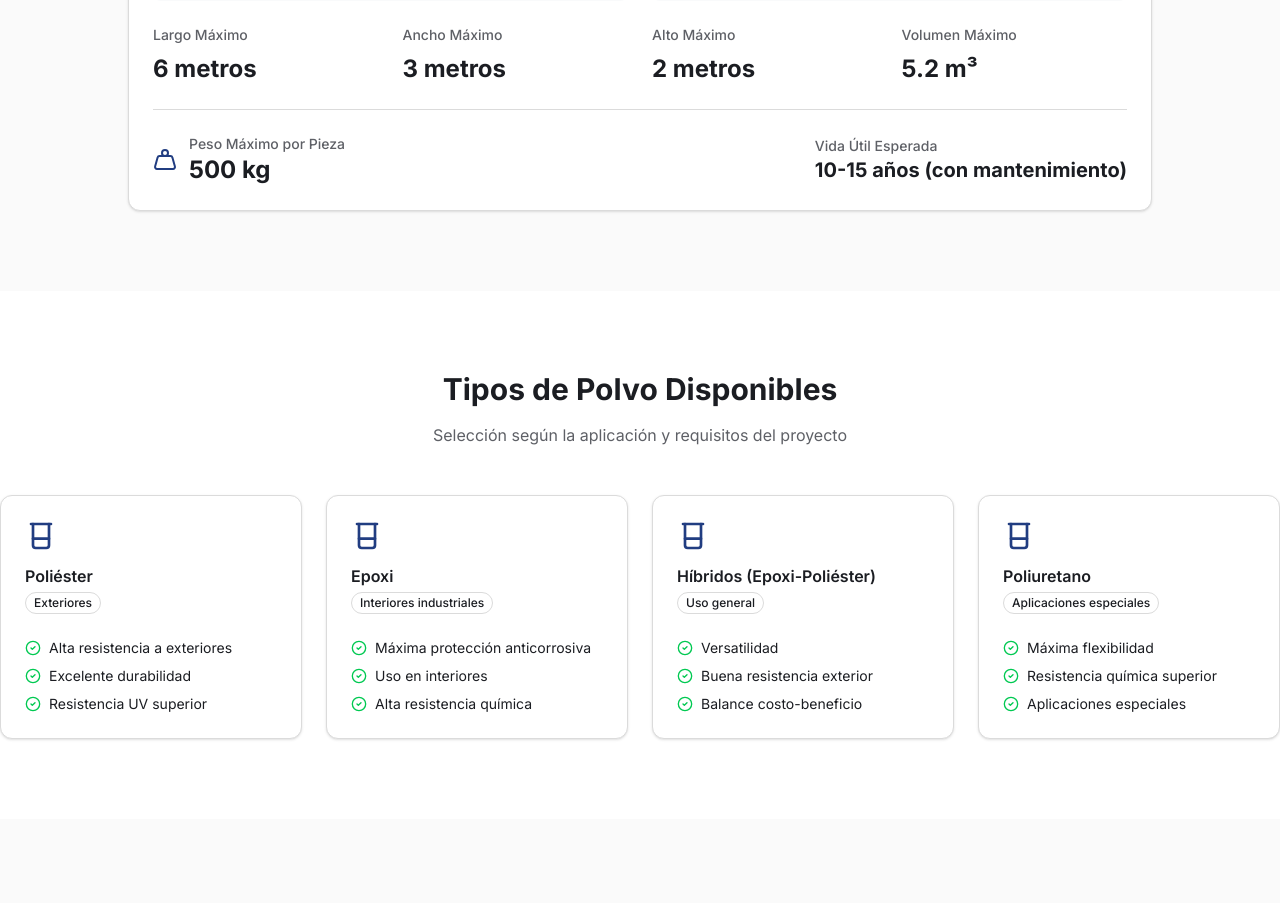
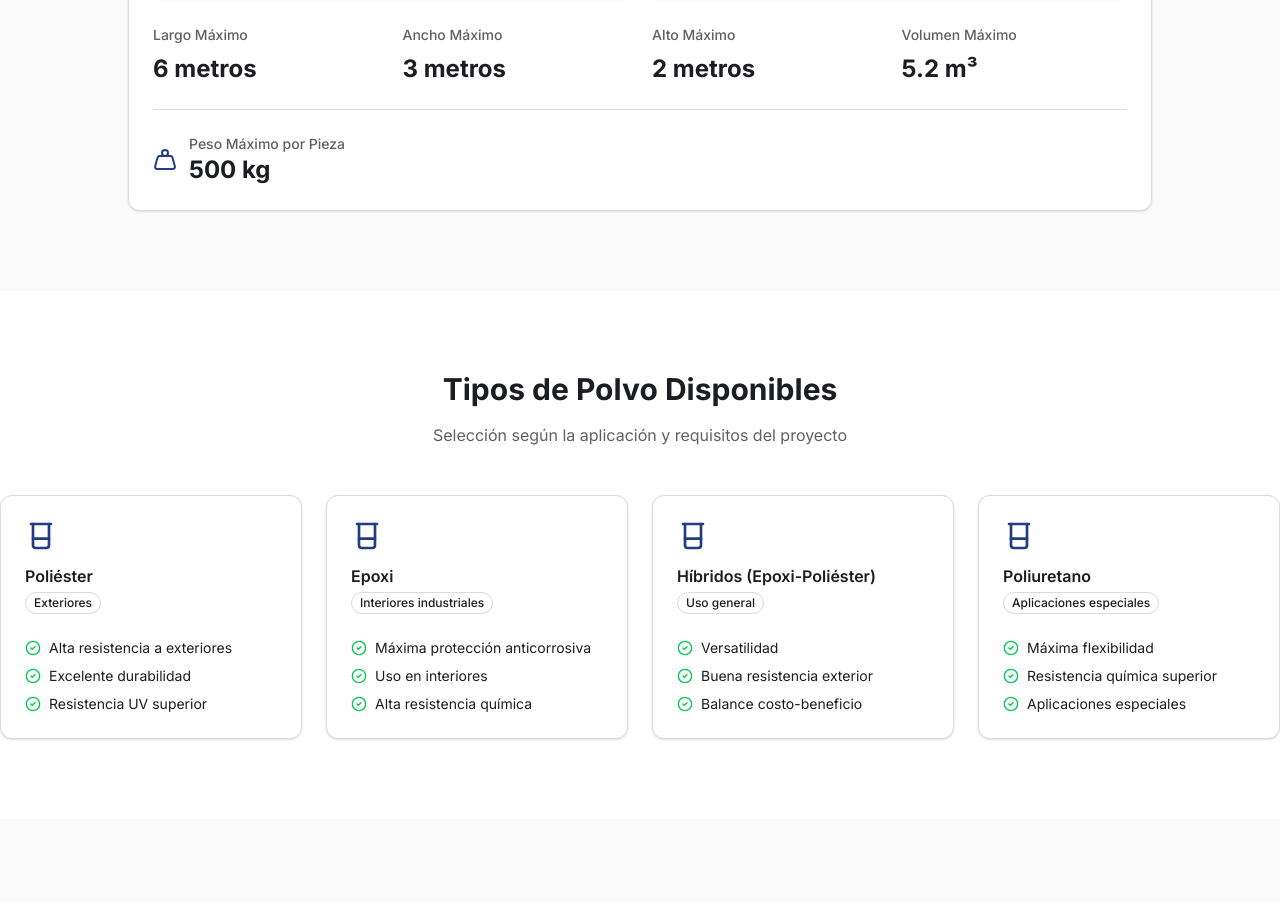
Before and after one commit to ElBeDev/accour, a Next.js app: page /especificaciones in a window 1280 px wide. Shown: the part 4140-5043 px from the top of the page. Built offline with nearby package versions, Linux system fonts and the light colour scheme; no server answers.

Commit message:
Eliminadas todas las referencias a vida útil/lifeExpectancy del sitio completo

```diff
--- a/src/app/especificaciones/page.tsx
+++ b/src/app/especificaciones/page.tsx
@@ -482,17 +482,11 @@ export default function EspecificacionesPage() {
 
                 <Separator className="my-6" />
 
-                <div className="flex items-center justify-between">
-                  <div className="flex items-center gap-3">
-                    <Weight className="size-6 text-primary" />
-                    <div>
-                      <p className="text-sm font-medium text-muted-foreground">Peso Máximo por Pieza</p>
-                      <p className="text-2xl font-bold">{TECHNICAL_SPECS.maxWeight}</p>
-                    </div>
-                  </div>
+                <div className="flex items-center gap-3">
+                  <Weight className="size-6 text-primary" />
                   <div>
-                    <p className="text-sm font-medium text-muted-foreground">Vida Útil Esperada</p>
-                    <p className="text-xl font-bold">{TECHNICAL_SPECS.lifeExpectancy}</p>
+                    <p className="text-sm font-medium text-muted-foreground">Peso Máximo por Pieza</p>
+                    <p className="text-2xl font-bold">{TECHNICAL_SPECS.maxWeight}</p>
                   </div>
                 </div>
               </CardContent>
--- a/src/app/industrias/page.tsx
+++ b/src/app/industrias/page.tsx
@@ -166,7 +166,7 @@ export default function IndustriasPage() {
                 benefits: [
                   'Resistencia a intemperie',
                   'No se descascara',
-                  'Larga vida útil',
+                  'Alta durabilidad',
                   'Bajo mantenimiento',
                 ],
               },
--- a/src/app/proceso/page.tsx
+++ b/src/app/proceso/page.tsx
@@ -323,17 +323,11 @@ export default function ProcesoPage() {
 
                     <Separator className="my-6" />
 
-                    <div className="grid gap-6 md:grid-cols-2">
-                      <div className="flex items-center gap-3">
-                        <Weight className="size-6 text-primary shrink-0" />
-                        <div>
-                          <p className="text-sm font-medium text-muted-foreground">Peso Máximo por Pieza</p>
-                          <p className="text-2xl font-bold">{TECHNICAL_SPECS.maxWeight}</p>
-                        </div>
-                      </div>
+                    <div className="flex items-center gap-3">
+                      <Weight className="size-6 text-primary shrink-0" />
                       <div>
-                        <p className="text-sm font-medium text-muted-foreground">Vida Útil Esperada</p>
-                        <p className="text-xl font-bold">{TECHNICAL_SPECS.lifeExpectancy}</p>
+                        <p className="text-sm font-medium text-muted-foreground">Peso Máximo por Pieza</p>
+                        <p className="text-2xl font-bold">{TECHNICAL_SPECS.maxWeight}</p>
                       </div>
                     </div>
                   </CardContent>
@@ -474,8 +468,8 @@ export default function ProcesoPage() {
                 </AccordionTrigger>
                 <AccordionContent>
                   Ofrecemos garantía de calidad en el proceso y aplicación. La durabilidad del
-                  acabado depende del uso y mantenimiento. En condiciones normales, el
-                  recubrimiento puede durar más de 20 años sin deterioro significativo.
+                  acabado depende del uso y mantenimiento, proporcionando una excelente
+                  resistencia a largo plazo contra corrosión, rayones y condiciones ambientales extremas.
                 </AccordionContent>
               </AccordionItem>
 
--- a/src/app/servicios/tratamiento-superficies/page.tsx
+++ b/src/app/servicios/tratamiento-superficies/page.tsx
@@ -66,7 +66,7 @@ export default function TratamientoSuperficiesPage() {
                   del recubrimiento y proporciona protección anticorrosiva adicional.
                 </p>
                 <p className="font-semibold text-primary">
-                  Un tratamiento profesional puede aumentar la vida útil del recubrimiento
+                  Un tratamiento profesional puede aumentar la durabilidad y resistencia del recubrimiento
                   hasta 10 veces comparado con una preparación deficiente.
                 </p>
               </div>
@@ -233,7 +233,7 @@ export default function TratamientoSuperficiesPage() {
               {
                 icon: Award,
                 title: 'Durabilidad Extendida',
-                description: 'La vida útil del acabado aumenta significativamente gracias a la preparación óptima.',
+                description: 'El acabado aumenta significativamente su resistencia gracias a la preparación óptima.',
               },
               {
                 icon: CheckCircle2,
--- a/src/lib/constants.ts
+++ b/src/lib/constants.ts
@@ -287,7 +287,6 @@ export const TECHNICAL_SPECS = {
   minSize: "1 cm²",
   maxWeight: "500 kg",
   serviceTemp: "-40°C a 120°C",
-  lifeExpectancy: "10-15 años (con mantenimiento)",
 } as const;
 
 export const POWDER_TYPES = [
```
